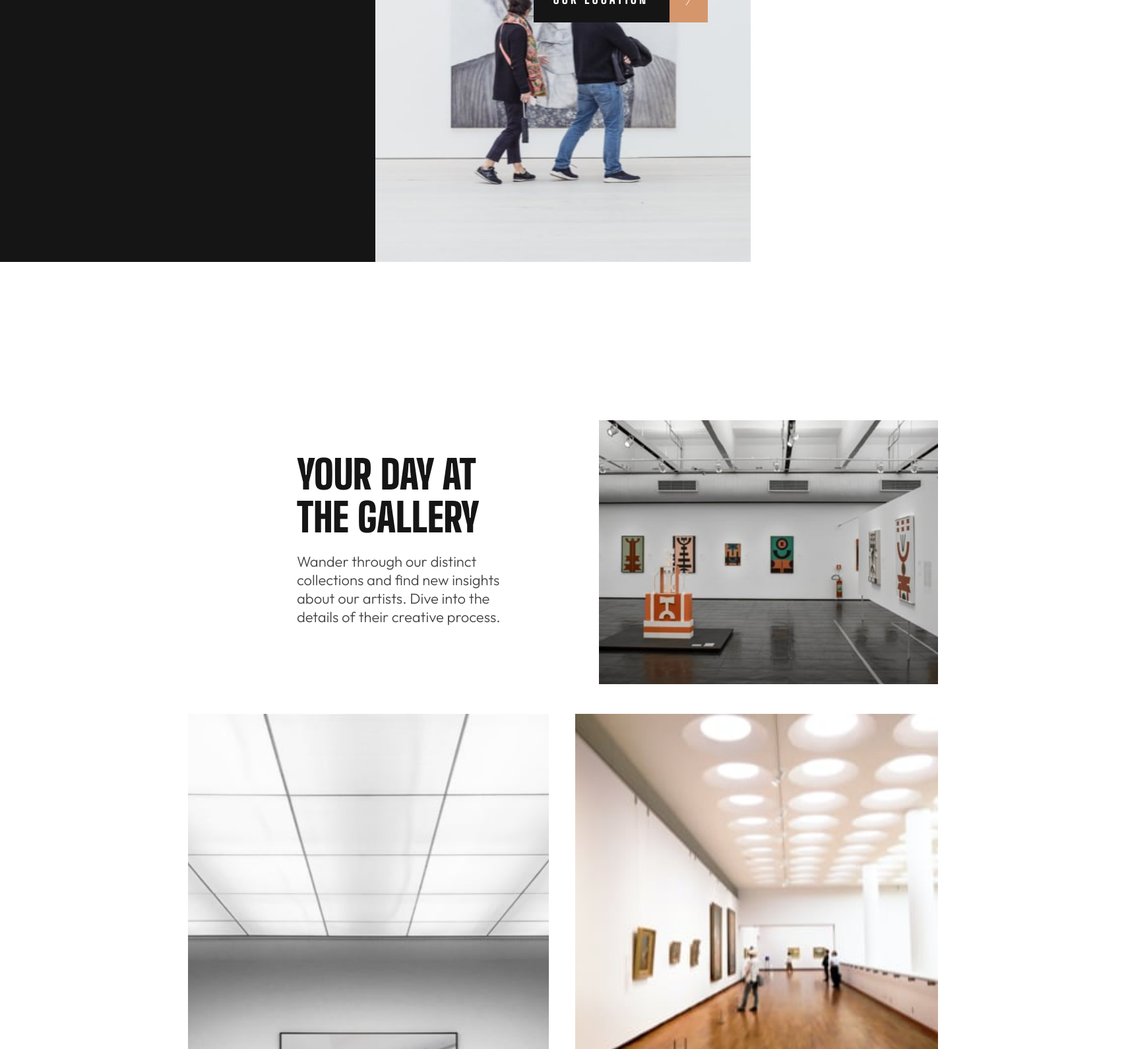
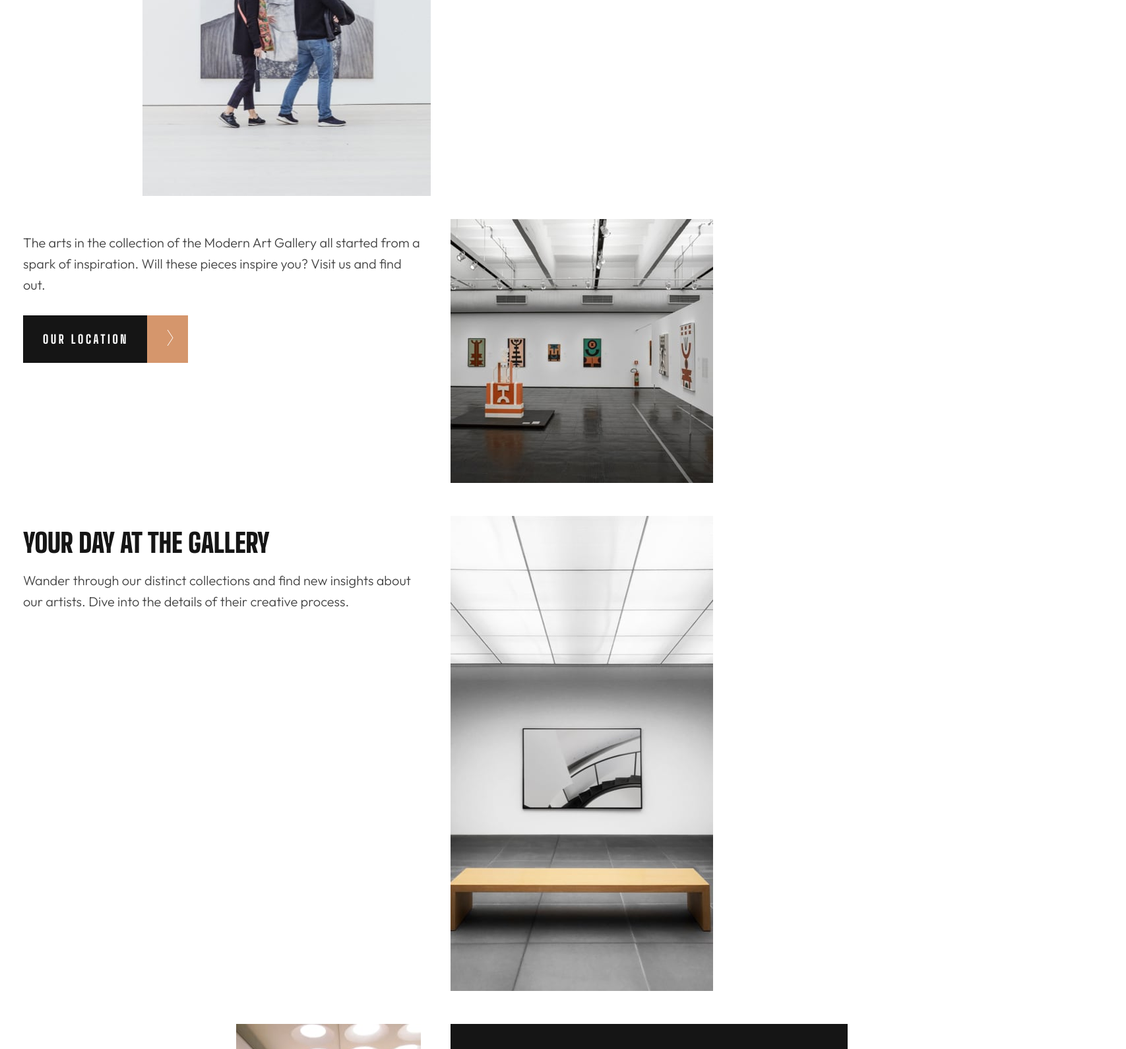
Before and after one commit to IndexDuo/ArtGalleryWebsite, a website: page src/index.html in a window 1280 px wide. Shown: the part 403-1993 px from the top of the page at 66% size, 1707 px wide, since content can reach past the window. Drawn offline with Linux system fonts and the light colour scheme.

Commit message:
Update tablet styles in style.css and fix alt text in index.html

```diff
--- a/src/css/style.css
+++ b/src/css/style.css
@@ -179,29 +179,93 @@ button {
   margin: 0px;
 }
 
-/* Mobile styles */
-@media (max-width: 768px) {
-  .responsive-break {
-    display: block;
+/* Tablet styles */
+@media (min-width: 768px) and (max-width: 1439px) {
+  .black-background,
+  .white-background {
+    display: none; /* Hides these dividers in tablet mode */
   }
-}
+  body {
+    margin: 0 auto;
+    padding: 0 20px;
+    font-size: 20px;
+  }
 
-/* Tablet styles */
-@media (min-width: 768px) {
-  body {
-    font-size: 18px;
-    /* Other tablet-specific styles */
+  .grid-container {
+    display: grid;
+    grid-template-columns: repeat(2, 1fr);
+    grid-gap: 15px;
+  }
+
+  header,
+  main,
+  footer {
+    display: contents; /* Treats children as part of the parent grid */
+  }
+
+  /* Zigzag style adjustments */
+  .header-grid,
+  .gallery-grid,
+  .footer-grid {
+    display: contents; /* This will allow the contents of these containers to participate directly in the parent grid */
+  }
+
+  /* Example to force zigzag pattern */
+  /* Assuming you want every second item to align differently */
+  .grid-item:nth-child(odd) {
+    justify-self: start;
+  }
+
+  .grid-item:nth-child(even) {
+    justify-self: end;
+  }
+
+  /* Adjustments for specific items if needed */
+  #item-1,
+  #item-2,
+  #item-3,
+  #item-4,
+  #item-5 {
+    max-width: 100%;
+  }
+
+  /* Text and button adjustments for better handling on tablets */
+  h1 {
+    font-size: 48px;
+    line-height: 50px;
+    margin: 20px 0;
+  }
+
+  h2 {
+    font-size: 40px;
+    line-height: 42px;
   }
 
   p {
-    font-size: 22px;
-    line-height: 28px;
-    iine-spacing: 32px;
+    font-size: 20px;
+    line-height: 32px;
+  }
+
+  button,
+  .animated-btn {
+    font-size: 18px;
+  }
+
+  .animated-btn .arrow-bg {
+    width: 25%;
+  }
+
+  footer {
+    padding: 20px;
+  }
+
+  .footer-grid {
+    display: contents; /* Ensures footer elements also align according to the parent grid */
   }
 }
 
 /* Desktop styles */
-@media (min-width: 739px) {
+@media (min-width: 1439px) {
   /* header styles */
   .header-grid {
     display: grid;
--- a/src/index.html
+++ b/src/index.html
@@ -28,7 +28,7 @@
               srcset="assets/tablet/image-hero.jpg 1x, path/to/tablet-image@2x.jpg 2x"
             />
             <source srcset="assets/mobile/image-hero.jpg 1x, assets/mobile/image-hero@2x.jpg 2x" />
-            <img src="assets/mobile/image-hero.jpg" alt="Descriptive text for the image" />
+            <img src="assets/mobile/image-hero.jpg" alt="Visitors viewing a large portrait of a figure with glasses." />
           </picture>
         </div>
         <div class="grid-item white-background"></div>
@@ -68,7 +68,7 @@
               srcset="assets/tablet/image-grid-1.jpg 1x, assets/tablet/image-grid-1@2x.jpg 2x"
             />
             <source srcset="assets/mobile/image-grid-1.jpg 1x, assets/mobile/image-grid-1@2x.jpg 2x" />
-            <img src="assets/mobile/image-grid-1.jpg" alt="Descriptive text for the image" />
+            <img src="assets/mobile/image-grid-1.jpg" alt="Art gallery with various abstract paintings and a sculpture." />
           </picture>
         </div>
         <div class="grid-item with-margin" id="item-2">
@@ -90,7 +90,7 @@
               srcset="assets/tablet/image-grid-2.jpg 1x, assets/tablet/image-grid-2@2x.jpg 2x"
             />
             <source srcset="assets/mobile/image-grid-2.jpg 1x, assets/mobile/image-grid-2@2x.jpg 2x" />
-            <img src="assets/mobile/image-grid-2.jpg" alt="Descriptive text for the image" />
+            <img src="assets/mobile/image-grid-2.jpg" alt="Modern gallery interior with bench and abstract monochrome painting." />
           </picture>
         </div>
         <div class="grid-item with-margin" id="item-4">
@@ -104,7 +104,8 @@
               srcset="assets/tablet/image-grid-3.jpg 1x, assets/tablet/image-grid-3@2x.jpg 2x"
             />
             <source srcset="assets/mobile/image-grid-3.jpg 1x, assets/mobile/image-grid-3@2x.jpg 2x" />
-            <img src="assets/mobile/image-grid-3.jpg" alt="Descriptive text for the image" />
+            <img src="assets/mobile/image-grid-3.jpg" alt="
+            Art gallery room with visitors and classical paintings." />
           </picture>
         </div>
         <div class="grid-item with-margin dark-grid-item" id="item-5">
```
